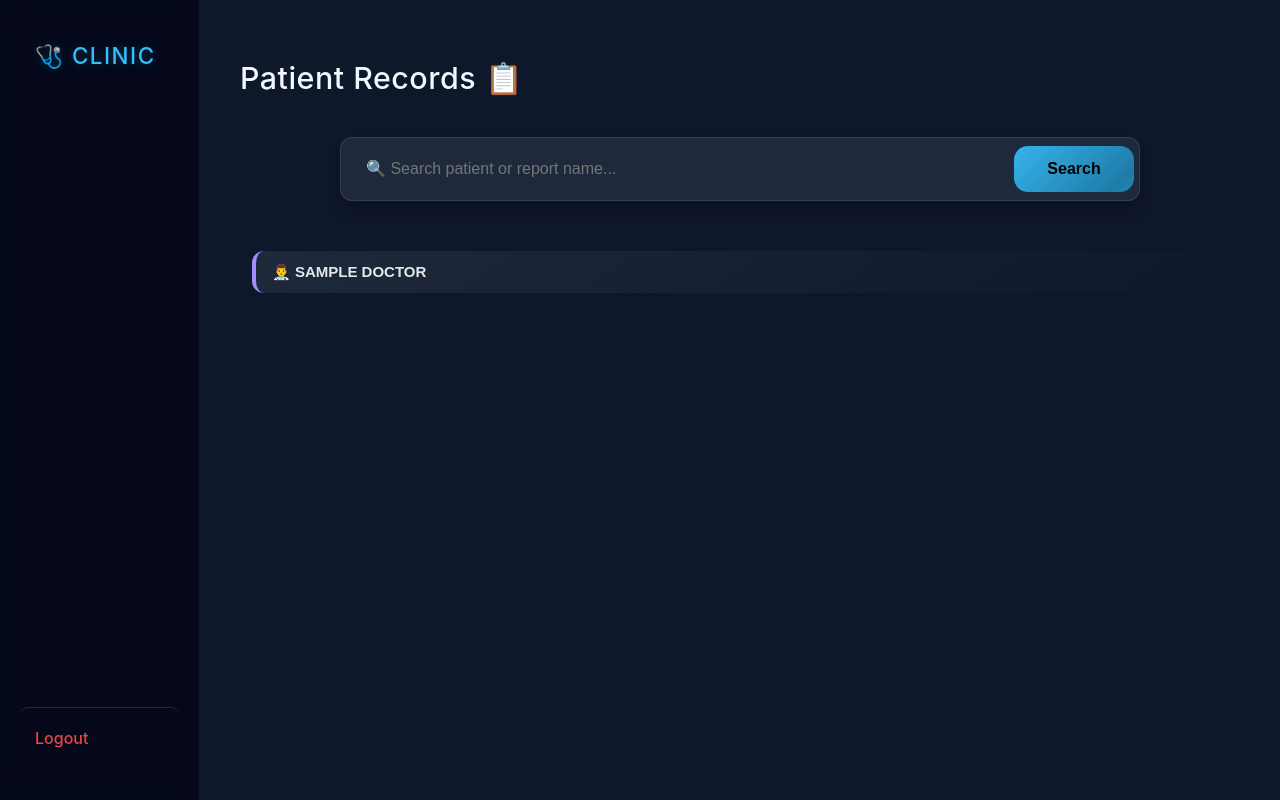
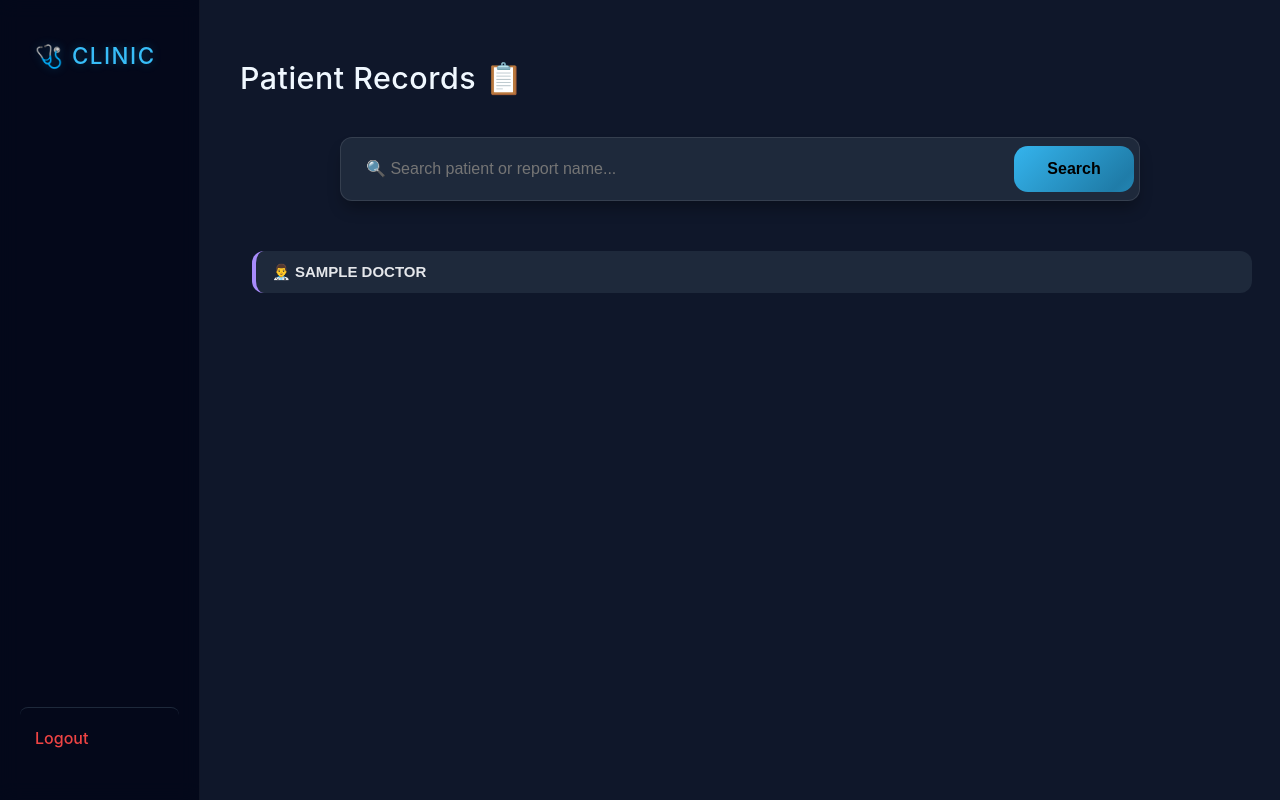
Before and after one commit to omkar142web/report-hub, a Flask app: template templates/reports.html in a window 1280 px wide. Run offline with Flask 3, Linux system fonts and the light colour scheme; the template is opened without the code that fills it: most values are stand-ins (such as "Sample title", 1, 10 or a date in 2020).

Commit message:
perfect i guess, #1e293b

```diff
--- a/static/style.css
+++ b/static/style.css
@@ -1206,7 +1206,7 @@ mark {
   padding: 12px 16px;
   margin: 10px 0;
   border-radius: 12px;
-  background: linear-gradient(145deg, #1e293b, #0f172a);
+  background:  #1e293b;
   color: #e5e7eb;
   font-weight: 600;
   cursor: pointer;
@@ -1366,16 +1366,9 @@ input, button {
 
 
 body {
+    background: #0f172a; /* base dark */
+}
+
+.main {
     background: #0f172a;
 }
-
-.main::after {
-    content: "";
-    display: block;
-    height: 100px;
-    background: linear-gradient(
-        to bottom,
-        rgba(30, 41, 59, 0),
-        #0f172a
-    );
-}
```
